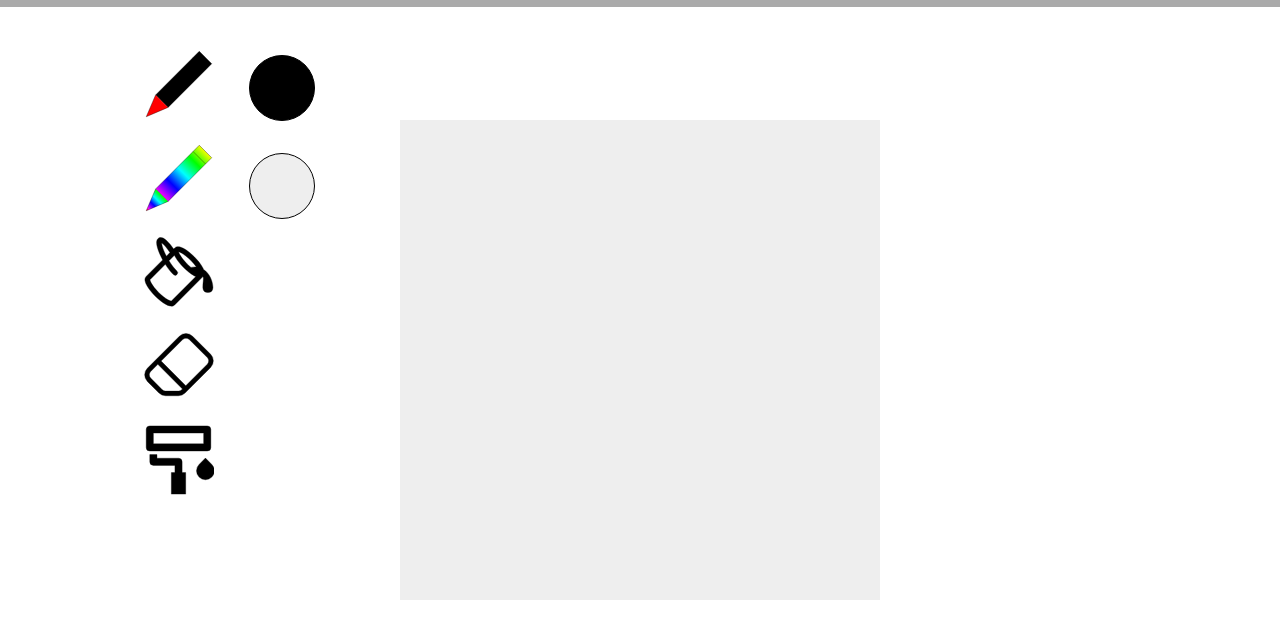
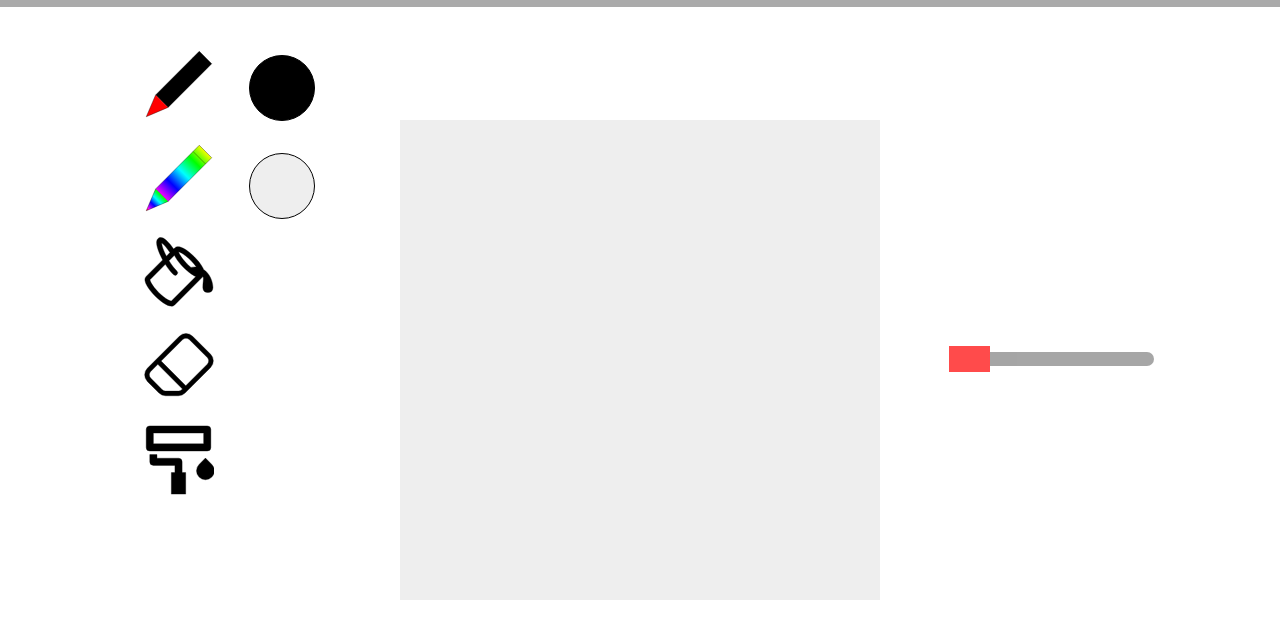
Before and after one commit to kooshkya/Etch-A-Sketch, a plain HTML site: page index.html in a window 1280 px wide. Shown: the part 87-726 px from the top of the page. Drawn offline with Linux system fonts and the light colour scheme.

Commit message:
main: create and style first slider

```diff
--- a/index.html
+++ b/index.html
@@ -158,6 +158,9 @@
         </div>
 
         <div id="scale-tool">
+            <div class="slide-container">
+                <input type="range" min="0" max="4" value="0" class="slider" id="scale-slider">
+            </div>
         </div>
     </div>
 </body>
--- a/style.css
+++ b/style.css
@@ -4,6 +4,8 @@
     --svg-button-fill-light: rgb(0, 0, 0);
     --svg-button-stroke-light: black;
     --header-light-background: rgb(170, 170, 170);
+    --slider-track-background: grey;
+    --slider-thumb-background: red;
 }
 
 html {
@@ -107,3 +109,37 @@ svg {
     width: 30em;
     height: 30em;
 }
+
+#scale-tool {
+    width: 100%;
+    align-self: center;
+}
+
+.slide-container {
+    width: 100%;
+}
+
+.slider {
+    -webkit-appearance: none;
+    -moz-appearance: none;
+    width: 100%;
+    height: 1em;
+    background-color: var(--slider-track-background);
+    outline: none;
+    opacity: 0.7;
+    border-radius: 1em;
+}
+
+.slider:hover {
+    opacity: 1;
+    cursor: pointer;
+}
+
+.slider::-webkit-slider-thumb {
+    -webkit-appearance: none;
+    appearance: none;
+    width: 20%;
+    height: 2em;
+    background-color: var(--slider-thumb-background);
+    cursor: pointer;
+}
```
